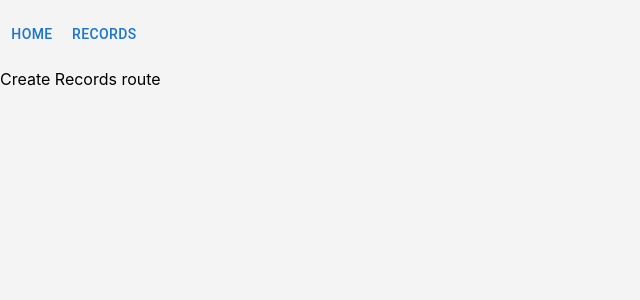
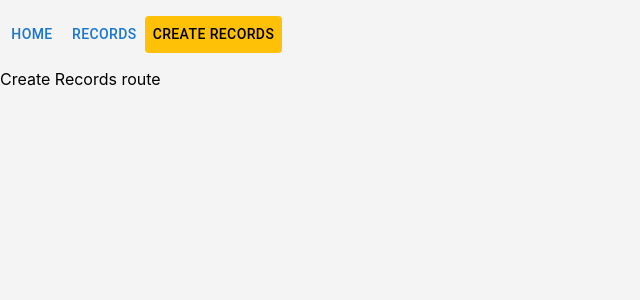
Before and after one commit to VincentPauley/sports-almanac-fe, a React (Create React App) app: page /create-records in a window 1280 px wide. Shown: the top 300 px of the page, without its empty margins (0-640 px from the left). Built offline with nearby package versions, Linux system fonts and the light colour scheme.

Commit message:
programatic routes for navigation

```diff
--- a/src/components/UpperNavigation/index.js
+++ b/src/components/UpperNavigation/index.js
@@ -24,6 +24,12 @@ const ColoredRouteButton = props => {
   )
 }
 
+const RouteList = [
+  { path: '/', title: 'Home' },
+  { path: '/records', title: 'Records' },
+  { path: '/create-records', title: 'Create Records' }
+]
+
 const UpperNavigation = () => {
   const location = useLocation()
 
@@ -34,20 +40,19 @@ const UpperNavigation = () => {
         padding: '1rem 0'
       }}
     >
-      {pathname === '/' ? (
-        <ColoredRouteButton title="Home" route="/" />
-      ) : (
-        <Button component={RouterLink} to="/">
-          Home
-        </Button>
-      )}
-      {pathname === '/records' ? (
-        <ColoredRouteButton title="Records" route="/records" />
-      ) : (
-        <Button component={RouterLink} to="/records">
-          Records
-        </Button>
-      )}
+      {RouteList.map(route => {
+        return pathname === route.path ? (
+          <ColoredRouteButton
+            key={route.path}
+            title={route.title}
+            route={route.path}
+          />
+        ) : (
+          <Button key={route.path} component={RouterLink} to={route.path}>
+            {route.title}
+          </Button>
+        )
+      })}
     </Box>
   )
 }
```
